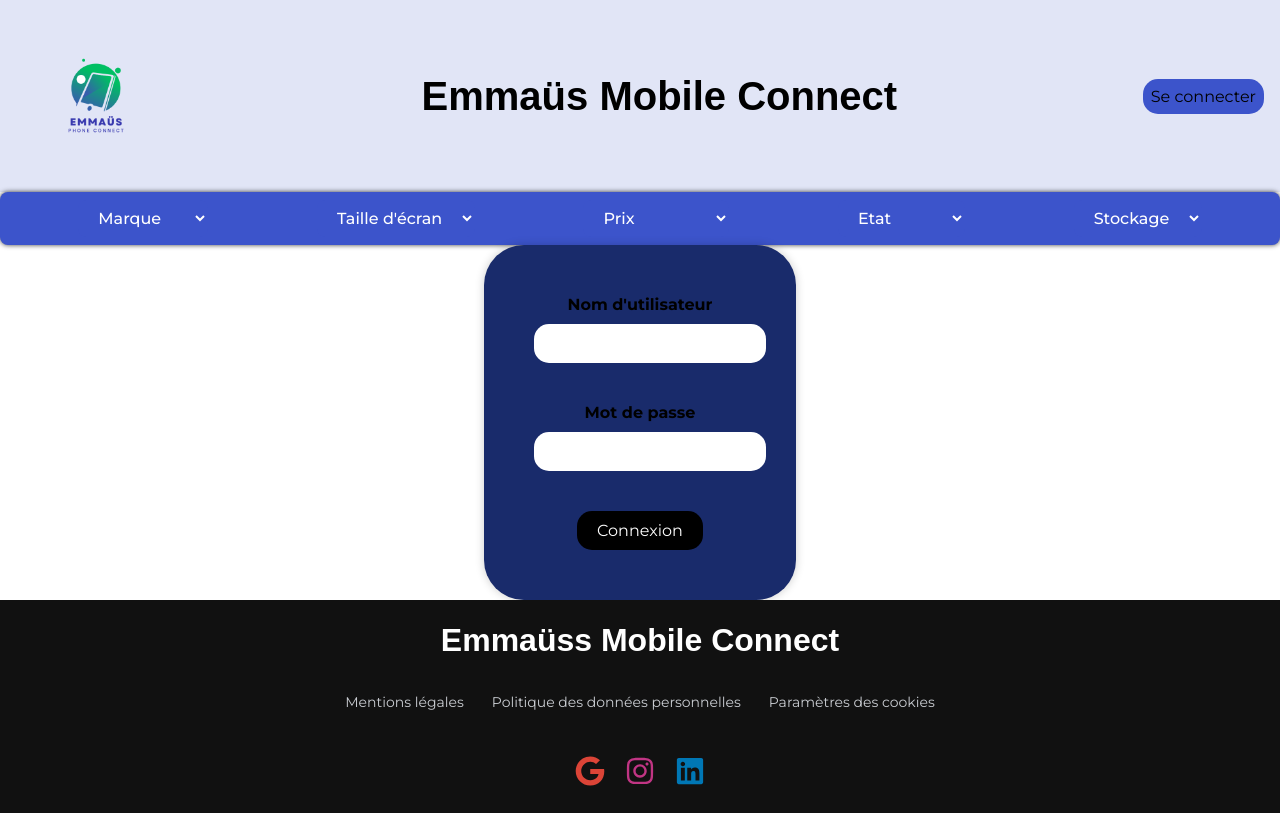
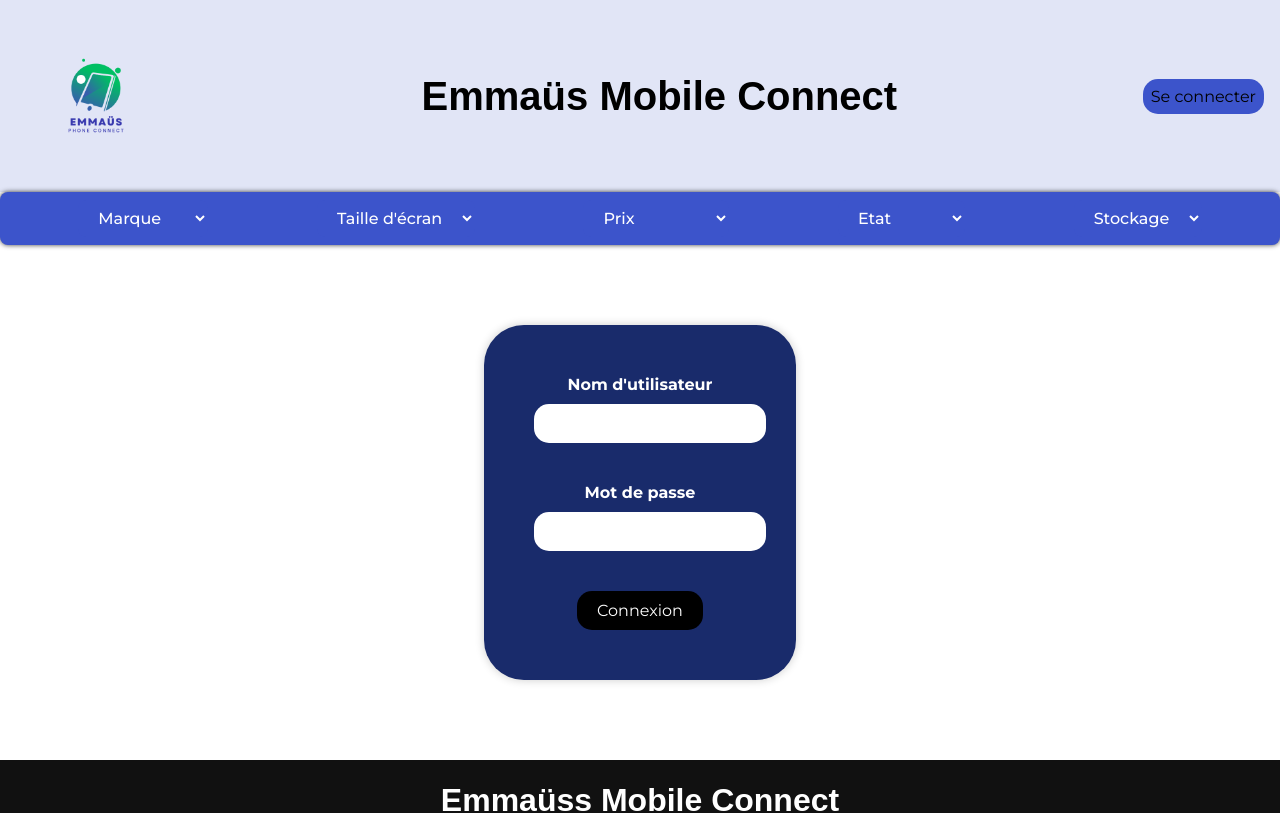
Before and after one commit to WildCodeSchool/2023-02-JS-Reims-hackathon-2-emauss-mobile, a React (Vite) app in the folder frontend/: page /login in a window 1280 px wide. Shown: the top 813 px of the page. Built offline with nearby package versions, Linux system fonts and the light colour scheme.

Commit message:
modif CSS

```diff
--- a/frontend/src/App.scss
+++ b/frontend/src/App.scss
@@ -55,16 +55,19 @@
     justify-content: center;
     align-items: center;
     width: 20%;
-}}
+  }
+}
 
 .formulaire {
   background-color: #192b6b;
   border-radius: 40px;
   box-shadow: 0px 0px 10px rgba(0, 0, 0, 0.2);
   padding: 50px;
+  color: #ffffff;
   text-align: center;
-  margin: 0 auto;
+  margin: 80px auto;
   max-width: 600px;
+
   label {
     display: block;
     margin-bottom: 10px;
```
Lines whose indentation alone changed are shown as unchanged.
